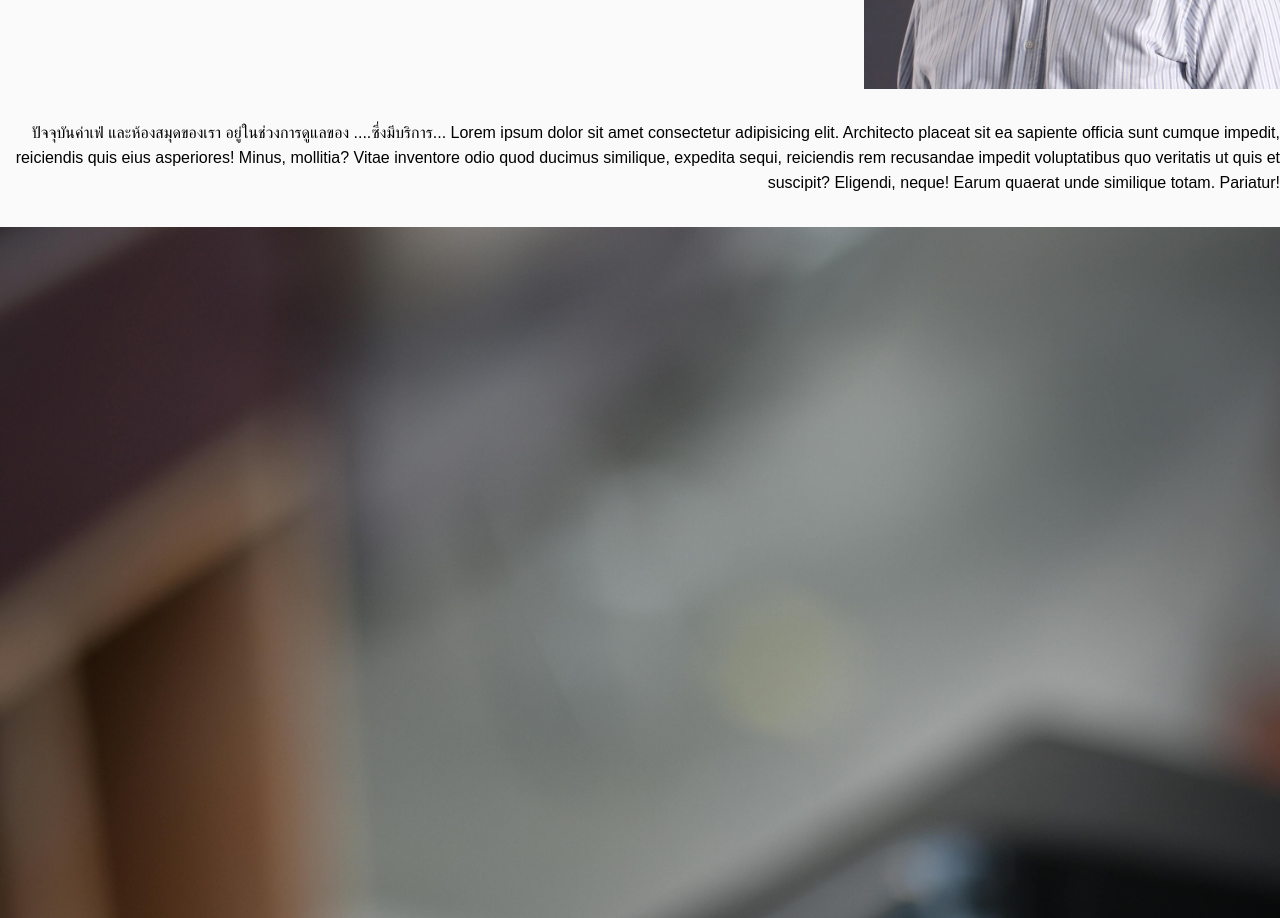
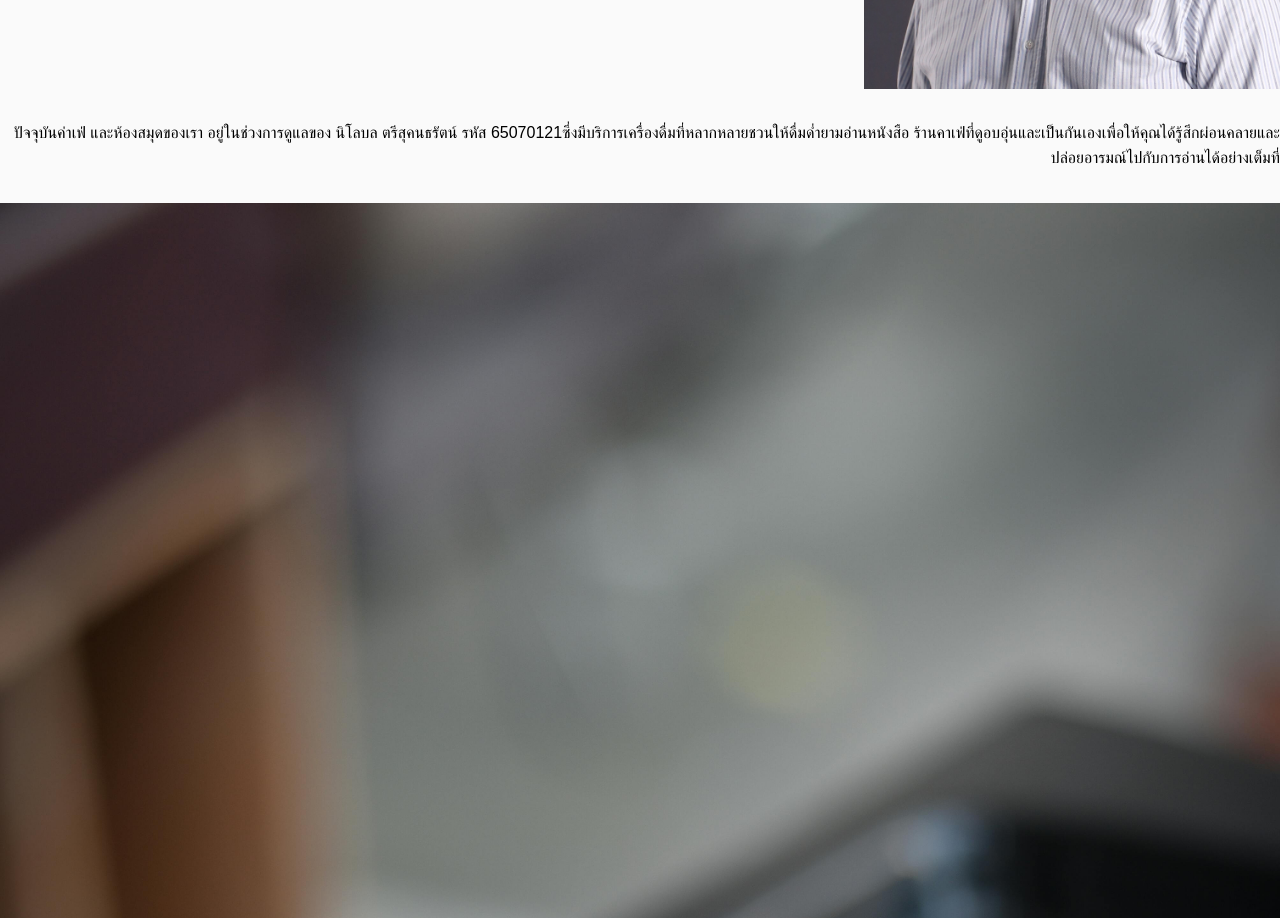
Before and after one commit to amuseqerns/Frontend_IoT, a React (Vite) app: page / in a window 1280 px wide. Shown: the part 960-1878 px from the top of the page. Built offline with nearby package versions, Linux system fonts and the light colour scheme; no server answers.

Commit message:
edit index

```diff
--- a/src/pages/index.tsx
+++ b/src/pages/index.tsx
@@ -32,13 +32,9 @@ export default function HomePage() {
           </div>
         </div>
         <p className="text-right mt-8">
-          ปัจจุบันค่าเฟ่ และห้องสมุดของเรา อยู่ในช่วงการดูแลของ ....
+          ปัจจุบันค่าเฟ่ และห้องสมุดของเรา อยู่ในช่วงการดูแลของ นิโลบล ตรีสุคนธรัตน์ รหัส 65070121
           {/* TODO: ชื่อของตนเอง, รหัสประจำตัวนักศึกษา และแนะนำคาเฟ่นี้ต่ออีกสักหน่อย + ใส่รูปของตนเอง (ไม่จำเป็นหากไม่สะดวกใจใส่รูป) */}
-          ซึ่งมีบริการ... Lorem ipsum dolor sit amet consectetur adipisicing elit. Architecto
-          placeat sit ea sapiente officia sunt cumque impedit, reiciendis quis eius asperiores!
-          Minus, mollitia? Vitae inventore odio quod ducimus similique, expedita sequi, reiciendis
-          rem recusandae impedit voluptatibus quo veritatis ut quis et suscipit? Eligendi, neque!
-          Earum quaerat unde similique totam. Pariatur!
+          ซึ่งมีบริการเครื่องดื่มที่หลากหลายชวนให้ดื่มด่ำยามอ่านหนังสือ ร้านคาเฟ่ที่ดูอบอุ่นและเป็นกันเองเพื่อให้คุณได้รู้สึกผ่อนคลายและปล่อยอารมณ์ไปกับการอ่านได้อย่างเต็มที่
         </p>
       </section>
 
--- a/src/pages/menu.tsx
+++ b/src/pages/menu.tsx
@@ -65,7 +65,7 @@ export default function MenuPage() {
 
                 <div className="flex justify-end px-4 pb-2">
                   <Button component={Link} to={`/menu/${menu.id}`} size="xs" variant="default">
-                    ดูรายละเอียด
+                    สั่งซื้อ
                   </Button>
                 </div>
               </div>
```
